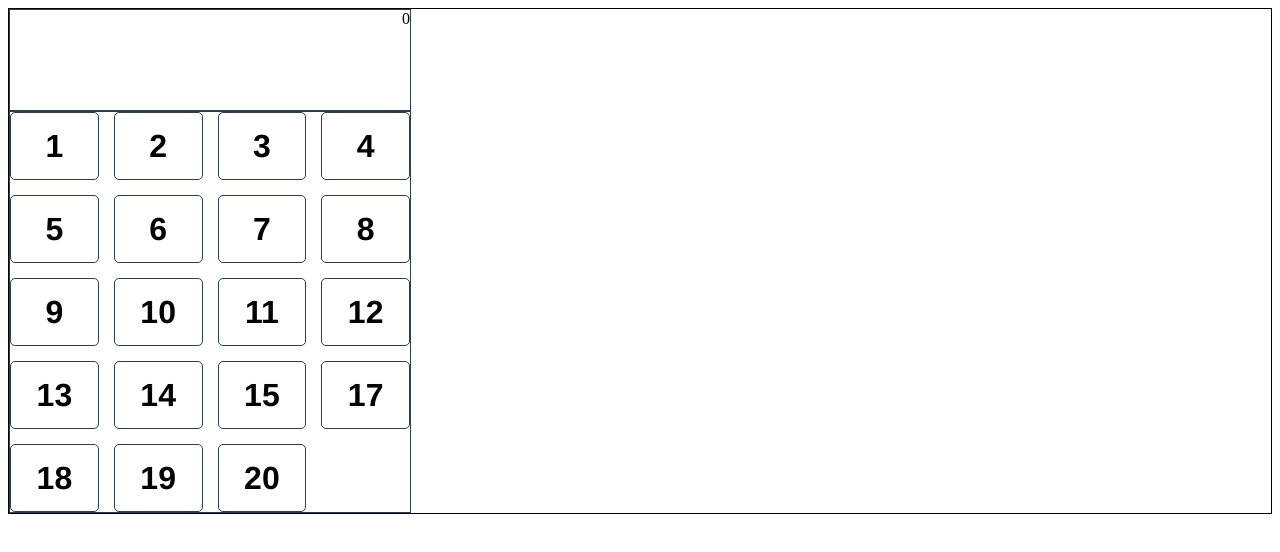
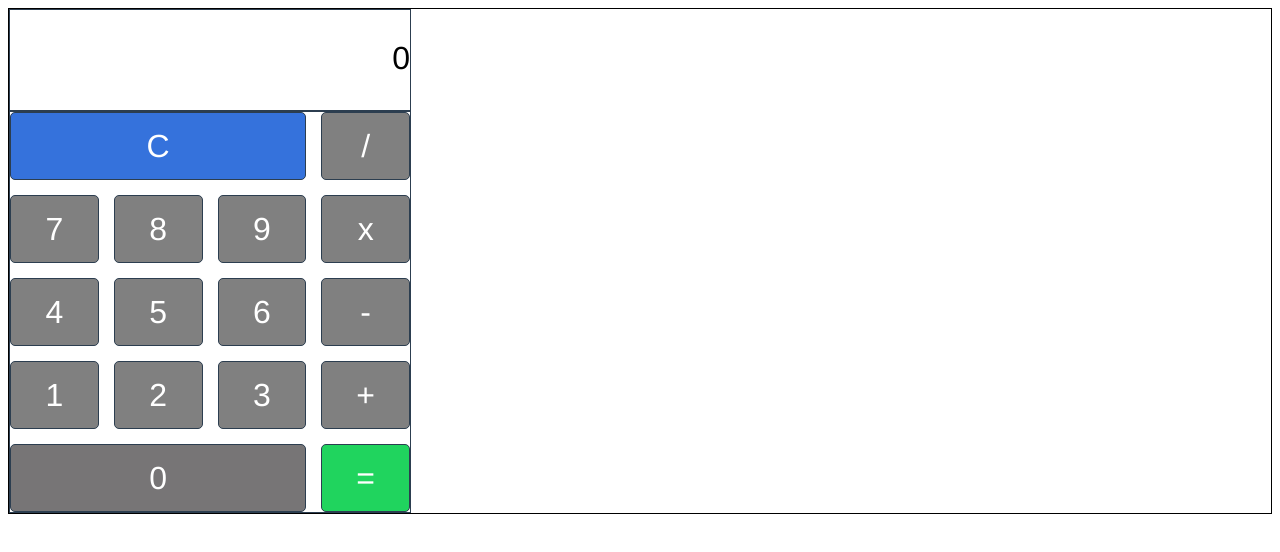
Before and after one commit to sanketk07/calculator-css, a plain HTML site: page index.html in a window 1280 px wide. Drawn offline with Linux system fonts and the light colour scheme.

Commit message:
Completed calculator design

```diff
--- a/index.html
+++ b/index.html
@@ -6,6 +6,7 @@
 
 	.outer-calc-container{
 		border: 1px solid #000;
+
 	}
 
 	.outer-container{
@@ -17,6 +18,7 @@
     	height: 400px;
     	grid-column-gap: 15px;
   		grid-row-gap: 15px;
+  		color: #fff;
 
 	}
 
@@ -24,54 +26,73 @@
 		border: 1px solid #2c3e50;
 		border-radius: 5px;
 		font-family: Helvetica;
-		font-weight: bold;
+
+		font-size: 2em;
+		display: flex;
+		justify-content: center;
+		align-items: center;
+		background-color: grey;
+	}
+
+	.display-screen{
+		border: 1px solid #2c3e50;
+    	line-height: 3;
+		text-align: right;
+		width: 400px;
+		height: 100px;
+		font-family: Helvetica;
+		font-size: 2em;
+	}
+
+	.extra-width-keys{
+		grid-column: 1/ span 3;
+		border: 1px solid #2c3e50;
+		border-radius: 5px;
+		font-family: Helvetica;
+
 		font-size: 2em;
 		display: flex;
 		justify-content: center;
 		align-items: center;
 	}
 
-	.display-screen{
-		border: 1px solid #2c3e50;
-		display: grid;
-		grid-template-rows: 1fr;
-		grid-template-columns: 1fr;
-		text-align: right;
-		width: 400px;
-		height: 100px;
-		vertical-align: middle;
+	.blue{
+		background-color: #3572DC;
 	}
 
+	.green{
+		background-color: #20D45E;
+	}
 
+	.grey{
+		background-color: #777576;
+	}
 
 
 	</style>
 </head>
 <body>
 	<div class="outer-calc-container">
-		<div class="display-screen">
-			<div>0</div>
+		<div class="display-screen">0
 		</div>
 		<div class="outer-container">
+			<div class="extra-width-keys blue">C</div>
+			<div class="inner-keys">/</div>
+			<div class="inner-keys">7</div>
+			<div class="inner-keys">8</div>
+			<div class="inner-keys">9</div>
+			<div class="inner-keys">x</div>
+			<div class="inner-keys">4</div>
+			<div class="inner-keys">5</div>
+			<div class="inner-keys">6</div>
+			<div class="inner-keys">-</div>
 			<div class="inner-keys">1</div>
 			<div class="inner-keys">2</div>
 			<div class="inner-keys">3</div>
-			<div class="inner-keys">4</div>
-			<div class="inner-keys">5</div>
-			<div class="inner-keys">6</div>
-			<div class="inner-keys">7</div>
-			<div class="inner-keys">8</div>
-			<div class="inner-keys">9</div>
-			<div class="inner-keys">10</div>
-			<div class="inner-keys">11</div>
-			<div class="inner-keys">12</div>
-			<div class="inner-keys">13</div>
-			<div class="inner-keys">14</div>
-			<div class="inner-keys">15</div>
-			<div class="inner-keys">17</div>
-			<div class="inner-keys">18</div>
-			<div class="inner-keys">19</div>
-			<div class="inner-keys">20</div>
+			<div class="inner-keys">+</div>
+			<div class="extra-width-keys grey">0</div>
+			<div class="inner-keys green">=</div>
+
 		</div>
 	</div>
 </body>
```
